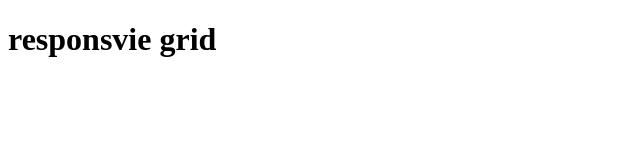
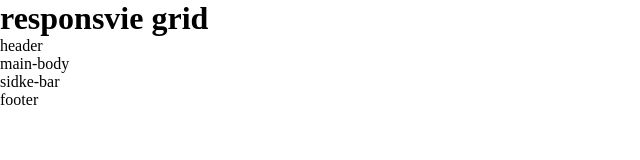
Before and after one commit to vijaymahar/responsive-grid, a plain HTML site: page index.html in a window 1280 px wide. Shown: the whole page, without its empty margins (0-640 px from the left). Drawn offline with Linux system fonts and the light colour scheme.

Commit message:
integrating css file

```diff
--- /dev/null
+++ b/grid.css
@@ -0,0 +1,5 @@
+* {
+  margin: 0%;
+  padding: 0%;
+  box-sizing: border-box;
+}
--- a/index.html
+++ b/index.html
@@ -4,9 +4,17 @@
     <meta charset="UTF-8">
     <meta http-equiv="X-UA-Compatible" content="IE=edge">
     <meta name="viewport" content="width=device-width, initial-scale=1.0">
+    <link rel="stylesheet" href="./grid.css">
     <title>responsive grid</title>
 </head>
 <body>
     <h1>responsvie grid</h1>
+
+    <div class="container">
+        <div class="header">header</div>
+        <div class="main-body">main-body</div>
+        <div class="side-bar">sidke-bar</div>
+        <div class="footer">footer</div>
+    </div>
 </body>
 </html>
```
